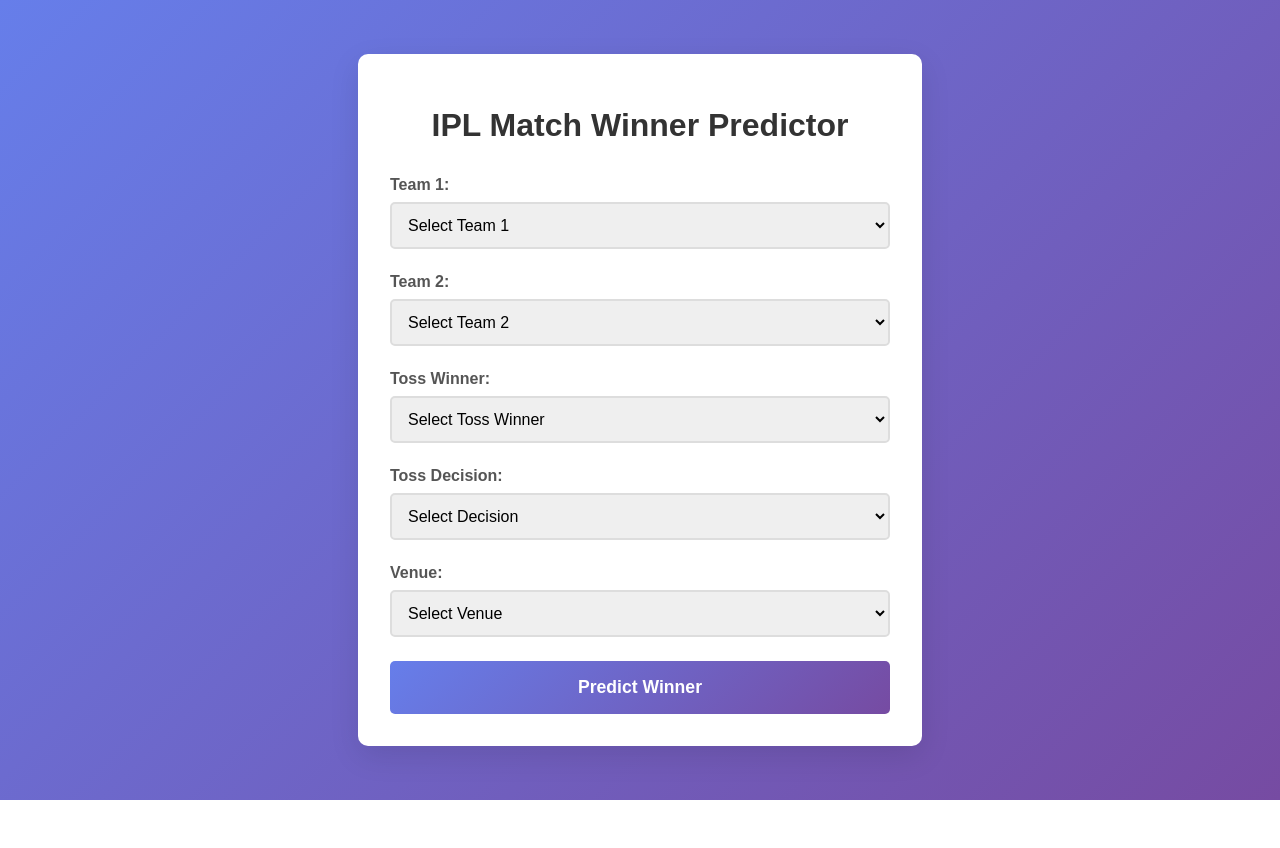
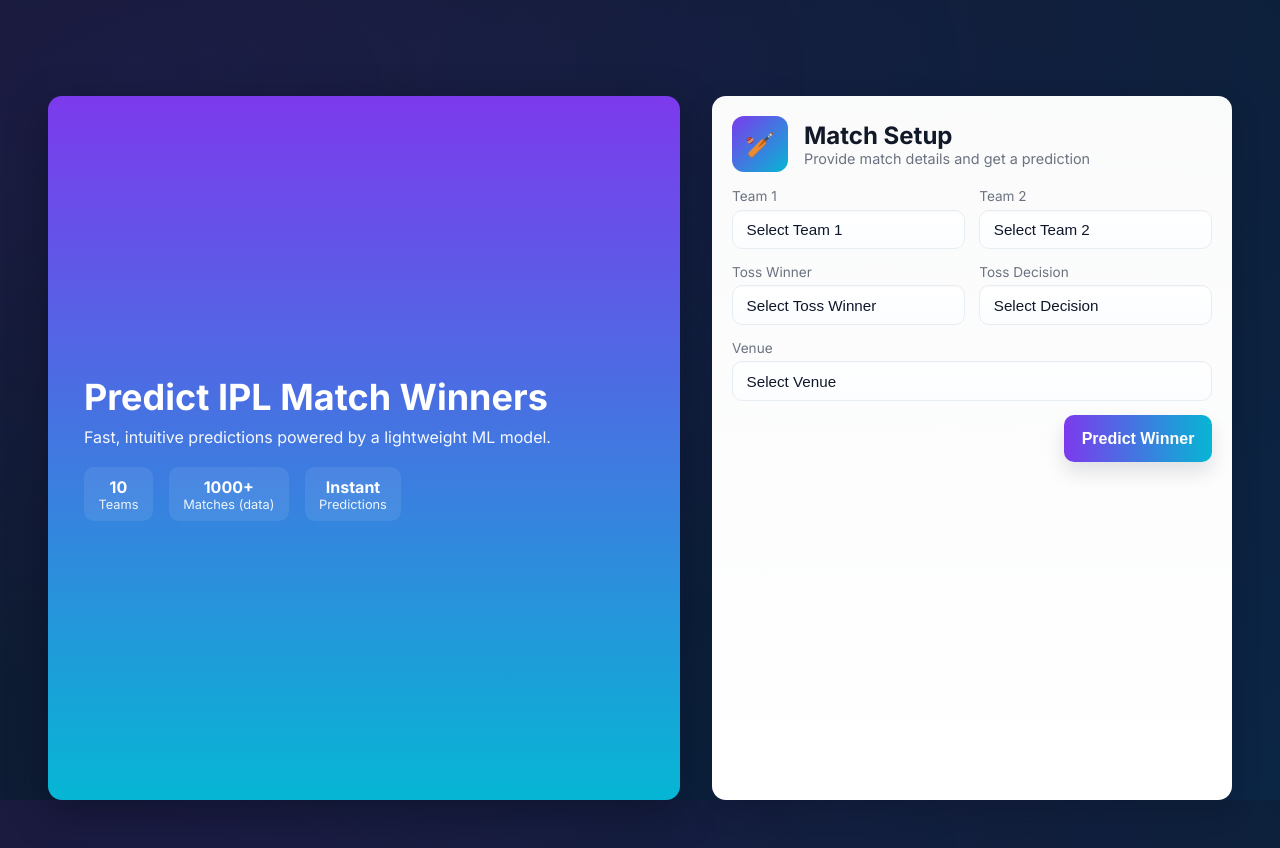
Before and after one commit to chiragbudhbaware/IPL-AI-System, a plain HTML site: page frontend/index.html in a window 1280 px wide. Before the commit the page ends 800 px from the top, so only its background shows below. Drawn offline with Linux system fonts and the light colour scheme.

Commit message:
improved UI

```diff
--- a/frontend/index.html
+++ b/frontend/index.html
@@ -4,35 +4,57 @@
     <meta charset="UTF-8">
     <meta name="viewport" content="width=device-width, initial-scale=1.0">
     <title>IPL Match Predictor</title>
+    <link href="https://fonts.googleapis.com/css2?family=Inter:wght@300;400;600;700&display=swap" rel="stylesheet">
     <link rel="stylesheet" href="styles.css">
 </head>
 <body>
-    <div class="container">
-        <h1>IPL Match Winner Predictor</h1>
-        <form id="predictionForm">
+    <div class="layout">
+        <aside class="hero">
+            <div class="hero-inner">
+                <div class="hero-title">Predict IPL Match Winners</div>
+                <div class="hero-sub">Fast, intuitive predictions powered by a lightweight ML model.</div>
+                <div class="hero-stats">
+                    <div class="stat"><div class="num">10</div><div class="lbl">Teams</div></div>
+                    <div class="stat"><div class="num">1000+</div><div class="lbl">Matches (data)</div></div>
+                    <div class="stat"><div class="num">Instant</div><div class="lbl">Predictions</div></div>
+                </div>
+            </div>
+        </aside>
+
+        <main class="panel">
+            <div class="panel-card">
+                <div class="panel-header">
+                    <div class="logo-big">🏏</div>
+                    <div>
+                        <h2>Match Setup</h2>
+                        <p class="muted">Provide match details and get a prediction</p>
+                    </div>
+                </div>
+
+                <form id="predictionForm" class="form-grid">
                     <div class="form-group">
-                <label for="team1">Team 1:</label>
+                        <label for="team1">Team 1</label>
                         <select id="team1" name="team1" required>
                             <option value="">Select Team 1</option>
                         </select>
                     </div>
 
                     <div class="form-group">
-                <label for="team2">Team 2:</label>
+                        <label for="team2">Team 2</label>
                         <select id="team2" name="team2" required>
                             <option value="">Select Team 2</option>
                         </select>
                     </div>
 
                     <div class="form-group">
-                <label for="toss_winner">Toss Winner:</label>
+                        <label for="toss_winner">Toss Winner</label>
                         <select id="toss_winner" name="toss_winner" required>
                             <option value="">Select Toss Winner</option>
                         </select>
                     </div>
 
                     <div class="form-group">
-                <label for="toss_decision">Toss Decision:</label>
+                        <label for="toss_decision">Toss Decision</label>
                         <select id="toss_decision" name="toss_decision" required>
                             <option value="">Select Decision</option>
                             <option value="bat">Bat</option>
@@ -40,18 +62,20 @@
                         </select>
                     </div>
 
-            <div class="form-group">
-                <label for="venue">Venue:</label>
+                    <div class="form-group full">
+                        <label for="venue">Venue</label>
                         <select id="venue" name="venue" required>
                             <option value="">Select Venue</option>
                         </select>
                     </div>
 
+                    <div class="form-actions full">
                         <button type="submit" class="predict-btn">Predict Winner</button>
+                    </div>
                 </form>
 
                 <div id="result" class="result hidden">
-            <h2>Prediction Result</h2>
+                    <h3>Prediction</h3>
                     <p id="predictionText"></p>
                 </div>
 
@@ -59,6 +83,8 @@
                     <p id="errorText"></p>
                 </div>
             </div>
+        </main>
+    </div>
 
     <script src="script.js"></script>
 </body>
--- a/frontend/styles.css
+++ b/frontend/styles.css
@@ -1,103 +1,84 @@
-body {
-    font-family: 'Arial', sans-serif;
-    background: linear-gradient(135deg, #667eea 0%, #764ba2 100%);
-    margin: 0;
-    padding: 0;
-    min-height: 100vh;
-    display: flex;
-    justify-content: center;
-    align-items: center;
+:root{
+    --bg-1: #0f172a;
+    --bg-2: #0b2545;
+    --card: rgba(255,255,255,0.98);
+    --muted: #6b7280;
+    --accent-1: #7c3aed;
+    --accent-2: #06b6d4;
+    --success: #10b981;
+    --danger: #ef4444;
 }
 
-.container {
-    background: white;
-    padding: 2rem;
-    border-radius: 10px;
-    box-shadow: 0 10px 30px rgba(0, 0, 0, 0.1);
-    max-width: 500px;
-    width: 90%;
+*{box-sizing:border-box}
+html,body{height:100%}
+body{
+    font-family: 'Inter', system-ui, -apple-system, 'Segoe UI', Roboto, 'Helvetica Neue', Arial;
+    margin:0;
+    min-height:100%;
+    background: radial-gradient(1200px 600px at 10% 10%, rgba(124,58,237,0.12), transparent),
+                linear-gradient(135deg,var(--bg-1),var(--bg-2));
+    color:#111827;
+    -webkit-font-smoothing:antialiased; -moz-osx-font-smoothing:grayscale;
+    display:flex; flex-direction:column; align-items:center; padding:3rem 1rem;
 }
 
-h1 {
-    text-align: center;
-    color: #333;
-    margin-bottom: 2rem;
-    font-size: 2rem;
+.app-header{width:100%; max-width:1100px; margin-bottom:1.25rem}
+.brand{display:flex; align-items:center; gap:1rem; color:white}
+.brand .logo{font-size:2rem; width:56px; height:56px; display:flex; align-items:center; justify-content:center; background:linear-gradient(135deg,var(--accent-1),var(--accent-2)); border-radius:12px; box-shadow:0 6px 18px rgba(12,18,36,0.3)}
+.brand h1{font-size:1.25rem; margin:0; font-weight:600}
+.brand .tag{margin:0; font-size:0.85rem; opacity:0.9}
+
+.container{width:100%; max-width:900px}
+.card{background:var(--card); border-radius:14px; padding:1.25rem; box-shadow:0 10px 30px rgba(2,6,23,0.35);}
+
+/* Layout: hero + panel */
+.layout{width:100vw; max-width:none; display:grid; grid-template-columns:1fr 520px; gap:2rem; align-items:stretch; min-height:100vh; padding:3rem}
+.hero{border-radius:14px; padding:2.25rem; color:white; display:flex; align-items:center; background:linear-gradient(180deg,var(--accent-1),var(--accent-2)); box-shadow:0 12px 40px rgba(2,6,23,0.35); height:100%}
+.hero-inner{max-width:520px}
+.hero-title{font-size:2.25rem; font-weight:700; margin-bottom:0.5rem}
+.hero-sub{opacity:0.95; margin-bottom:1.25rem}
+.hero-stats{display:flex; gap:1rem; margin-top:1rem}
+.stat{background:rgba(255,255,255,0.08); padding:0.6rem 0.9rem; border-radius:10px; text-align:center}
+.stat .num{font-weight:700}
+.stat .lbl{font-size:0.8rem; opacity:0.9}
+
+.panel{display:flex; align-items:center; height:100%}
+.panel-card{background:linear-gradient(180deg, rgba(255,255,255,0.98), #fff); border-radius:14px; width:100%; padding:1.25rem; box-shadow:0 10px 30px rgba(2,6,23,0.16); display:flex; flex-direction:column; height:100%}
+.panel-header{display:flex; gap:1rem; align-items:center; margin-bottom:1rem}
+.logo-big{width:56px; height:56px; border-radius:12px; display:flex; align-items:center; justify-content:center; background:linear-gradient(135deg,var(--accent-1),var(--accent-2)); color:white; font-size:1.5rem}
+.panel-header h2{margin:0}
+.muted{color:var(--muted); margin:0; font-size:0.9rem}
+
+.form-grid{display:grid; grid-template-columns:repeat(2,1fr); gap:0.9rem}
+.form-grid > .form-actions{align-self:end}
+.form-group{display:flex; flex-direction:column}
+.form-group.full{grid-column:1/-1}
+.form-actions{display:flex; justify-content:flex-end}
+.form-actions.full{grid-column:1/-1}
+
+label{font-size:0.85rem; color:var(--muted); margin-bottom:0.35rem}
+select{appearance:none; -webkit-appearance:none; -moz-appearance:none; width:100%; padding:0.65rem 0.85rem; border-radius:10px; border:1px solid #e6edf3; background:linear-gradient(180deg,#fff,#fbfdff); font-size:0.95rem; color:#0f172a; box-shadow:inset 0 1px 0 rgba(16,24,40,0.02)}
+select:focus{outline:none; box-shadow:0 0 0 4px rgba(124,58,237,0.08); border-color:var(--accent-1)}
+
+.predict-btn{background:linear-gradient(90deg,var(--accent-1),var(--accent-2)); color:#fff; border:none; padding:0.9rem 1.1rem; border-radius:10px; font-weight:600; font-size:1rem; cursor:pointer; box-shadow:0 10px 20px rgba(12,18,36,0.12); transition:transform .12s ease, box-shadow .12s ease}
+.predict-btn:hover{transform:translateY(-3px); box-shadow:0 18px 30px rgba(12,18,36,0.18)}
+.predict-btn:active{transform:translateY(-1px)}
+.predict-btn[disabled]{opacity:0.85; cursor:not-allowed}
+.predict-btn[disabled]::after{content:""; display:inline-block; margin-left:10px; vertical-align:middle; width:14px; height:14px; border-radius:50%; border:2px solid rgba(255,255,255,0.4); border-top-color:rgba(255,255,255,0.95); animation:spin .8s linear infinite}
+
+@keyframes spin{to{transform:rotate(360deg)}}
+
+.result, .error{margin-top:1rem; padding:0.9rem 1rem; border-radius:10px; text-align:left}
+.result{background:#f0fdf4; border:1px solid #bbf7d0; color:var(--success)}
+.error{background:#fff1f2; border:1px solid #fecaca; color:var(--danger)}
+.hidden{display:none}
+
+#predictionText{font-weight:700; margin:0; color:#0f172a}
+
+.app-footer{margin-top:1rem; color:rgba(255,255,255,0.8); font-size:0.9rem}
+
+@media (max-width:720px){
+    .grid-form{grid-template-columns:1fr}
+    .brand h1{font-size:1rem}
+    .card{padding:1rem}
 }
-
-.form-group {
-    margin-bottom: 1.5rem;
-}
-
-label {
-    display: block;
-    margin-bottom: 0.5rem;
-    color: #555;
-    font-weight: bold;
-}
-
-select {
-    width: 100%;
-    padding: 0.75rem;
-    border: 2px solid #ddd;
-    border-radius: 5px;
-    font-size: 1rem;
-    transition: border-color 0.3s;
-}
-
-select:focus {
-    outline: none;
-    border-color: #667eea;
-}
-
-.predict-btn {
-    width: 100%;
-    padding: 1rem;
-    background: linear-gradient(135deg, #667eea 0%, #764ba2 100%);
-    color: white;
-    border: none;
-    border-radius: 5px;
-    font-size: 1.1rem;
-    font-weight: bold;
-    cursor: pointer;
-    transition: transform 0.2s;
-}
-
-.predict-btn:hover {
-    transform: translateY(-2px);
-}
-
-.predict-btn:disabled {
-    opacity: 0.6;
-    cursor: not-allowed;
-    transform: none;
-}
-
-.result, .error {
-    margin-top: 2rem;
-    padding: 1rem;
-    border-radius: 5px;
-    text-align: center;
-}
-
-.result {
-    background: #d4edda;
-    border: 1px solid #c3e6cb;
-    color: #155724;
-}
-
-.error {
-    background: #f8d7da;
-    border: 1px solid #f5c6cb;
-    color: #721c24;
-}
-
-.hidden {
-    display: none;
-}
-
-#predictionText {
-    font-size: 1.2rem;
-    font-weight: bold;
-    margin: 0;
-}
```
Lines whose indentation alone changed are shown as unchanged.
